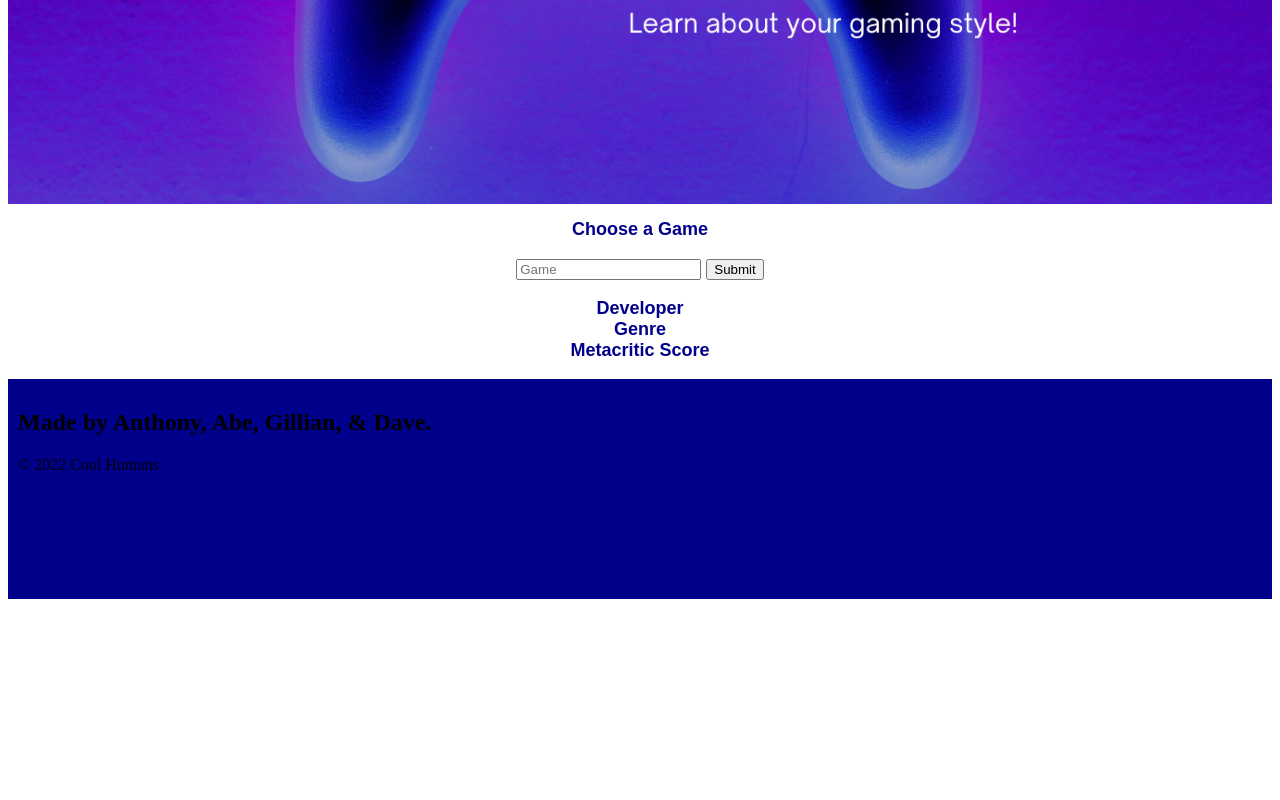
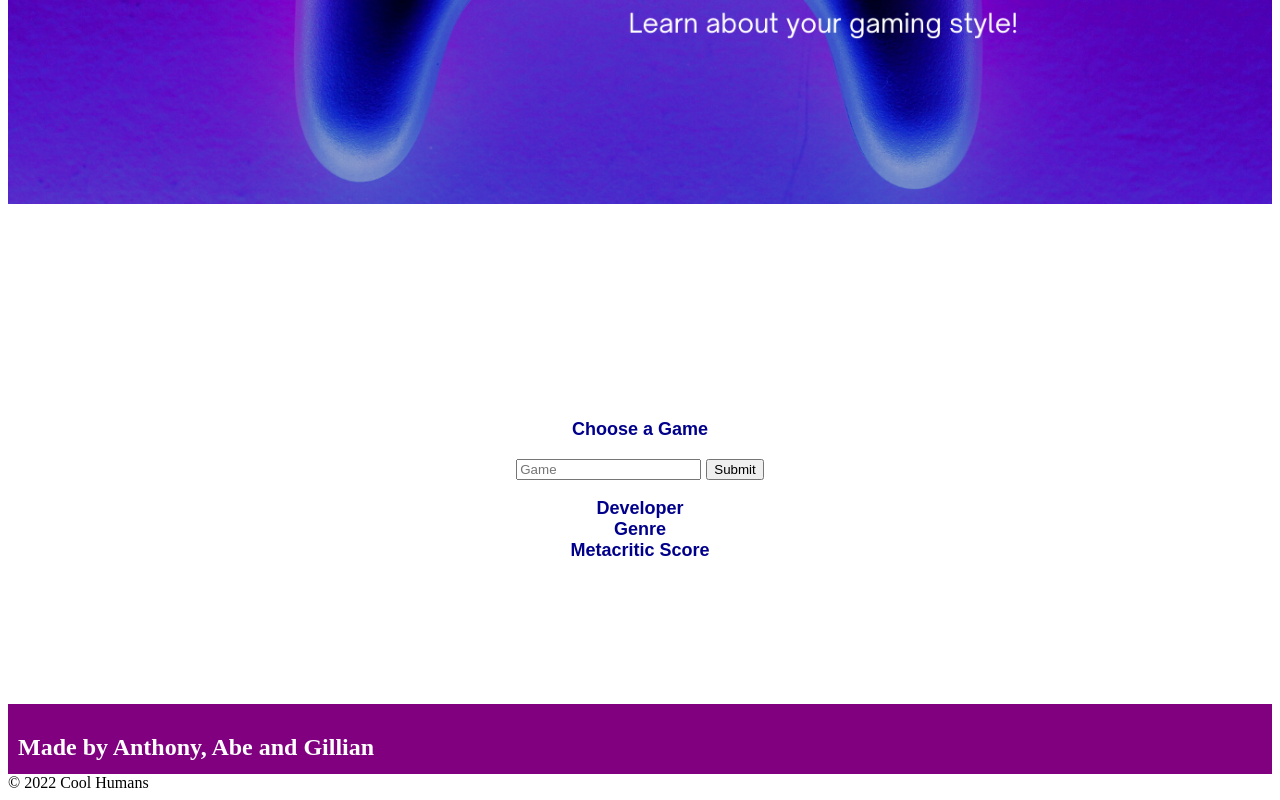
Before and after one commit to Sims1326/why-do-you-play, a plain HTML site: page index.html in a window 1280 px wide. Shown: the part 404-1204 px from the top of the page. Before the commit the page ends 1011 px from the top, so only its background shows below. Drawn offline with nearby package versions, Linux system fonts and the light colour scheme.

Commit message:
updated footer and css

```diff
--- a/assets/style.css
+++ b/assets/style.css
@@ -54,13 +54,16 @@
 .body {
   margin: 0;
   font-family: Arial, Helvetica, sans-serif;
+  padding: 200px;
+  height: 100px;
 }
 
 /* Footer Section */
 .footer {
-  background-color: darkblue;
+  background-color: purple;
   padding: 10px;
-  height: 200px;
+  height: 50px;
+  color: white;
 }
 
 /*attribute  photo*/
--- a/index.html
+++ b/index.html
@@ -27,9 +27,10 @@
       </button>
 
     <container class="attrs">
-      <div class = "column">
+      <div class = "column" class="attribute">
         <div id="dev" >Developer</div>
       </div>
+
       <div class = "column">
         <div id="genre" > Genre</div>
       </div>
@@ -46,11 +47,12 @@
 
 <!--footer-->
 <footer class="footer">
-    <h2>Made by Anthony, Abe, Gillian, & Dave.</h2>
+    <h2>Made by Anthony, Abe and Gillian </h2>
+    </footer>
     <div>
       &copy; 2022 Cool Humans
     </div>
-  </footer>
+
   <script src="assets/index.js"></script>
 
 
```
